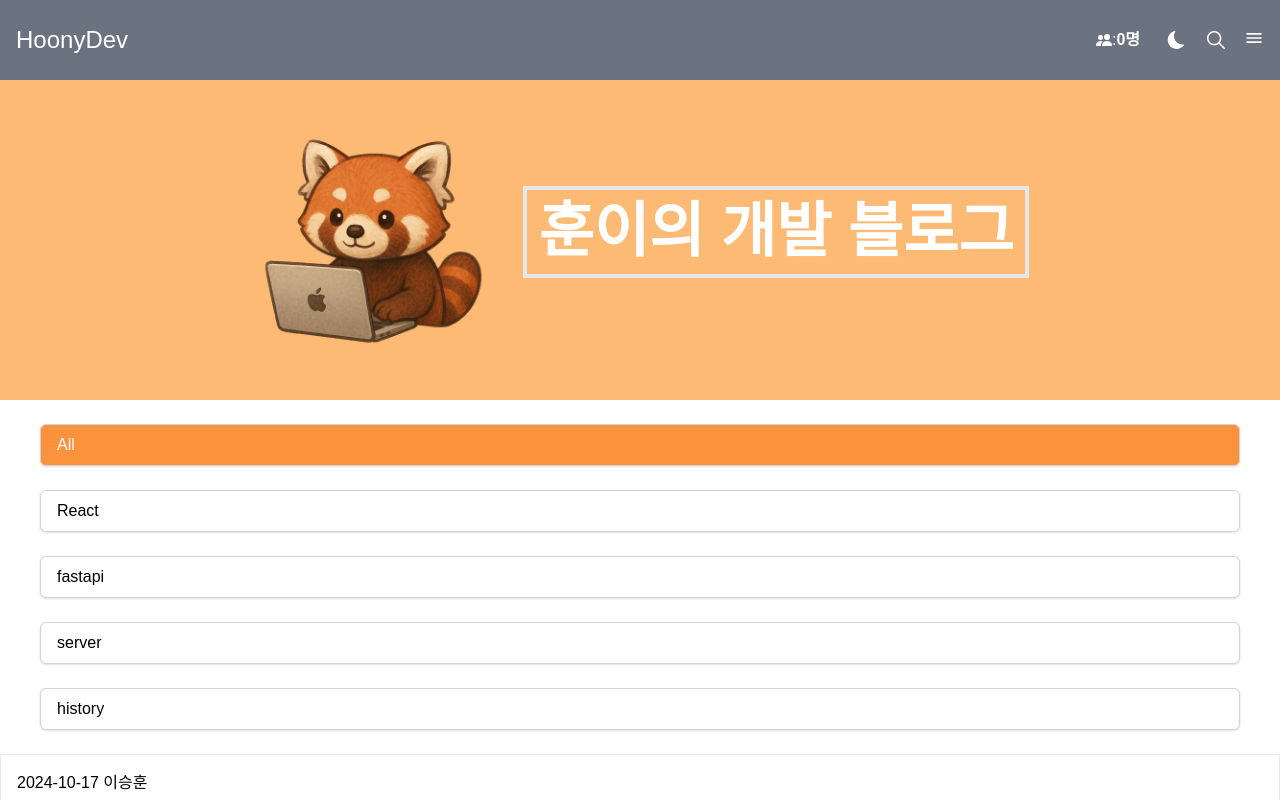
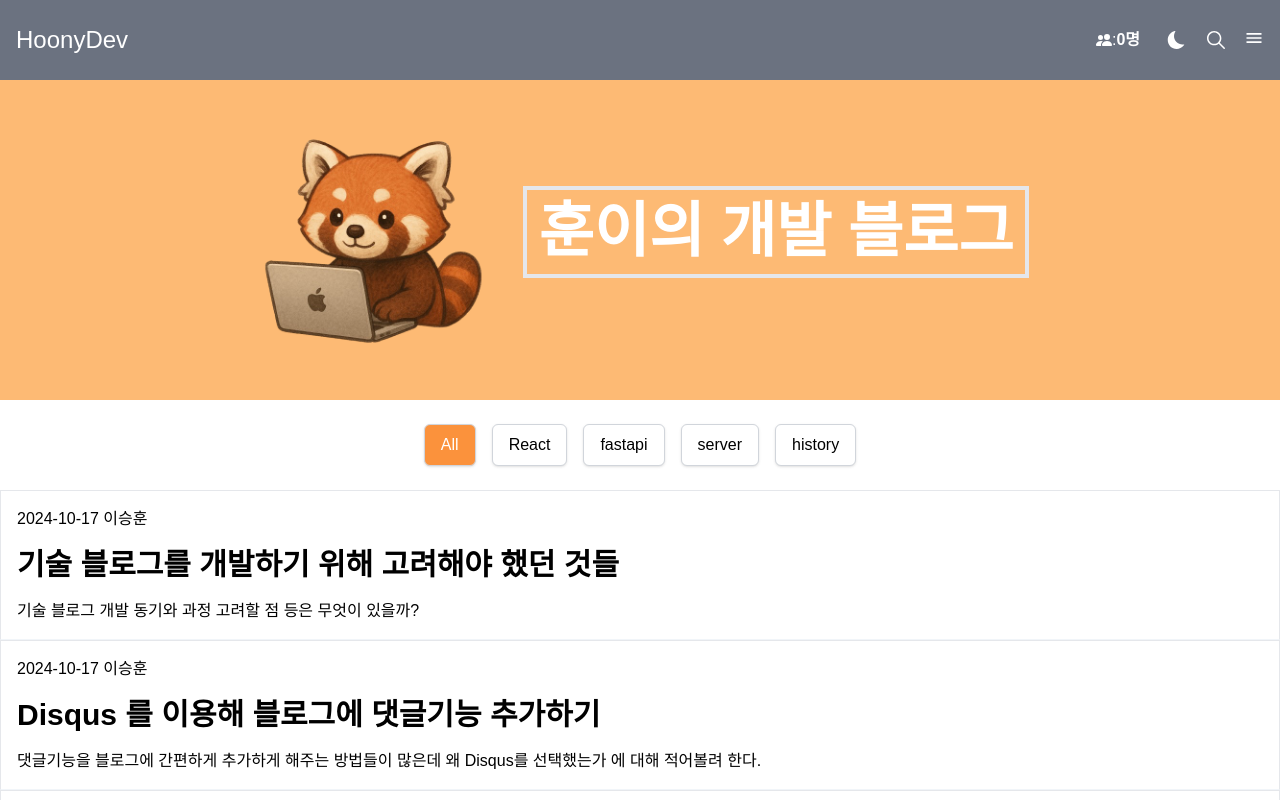
Before and after one commit to seunghun-5945/develop-blog, a Next.js app: page / in a window 1280 px wide. Shown: the top 800 px of the page. Built offline with nearby package versions, Linux system fonts and the light colour scheme; no server answers; the database is empty.

Commit message:
fix: header design bug fix#2

```diff
--- a/src/app/category/[category]/page.js
+++ b/src/app/category/[category]/page.js
@@ -49,7 +49,7 @@ export default async function CategoryPage({ params }) {
         </p>
       </div>
 
-      <CategoryNav />
+      <CategoryNav className="hidden md:flex" />
 
       <h1 className="text-2xl font-bold mb-4 px-4">{category} 카테고리</h1>
 
--- a/src/app/page.js
+++ b/src/app/page.js
@@ -45,7 +45,7 @@ export default async function Home() {
         </p>
       </div>
       {/* 모바일에서만 보이게 */}
-      <CategoryNav className="hidden md:block" />
+      <CategoryNav className="hidden md:flex" />
 
       {/* 블로그 포스트 목록 */}
       {posts.map((post) => (
```
